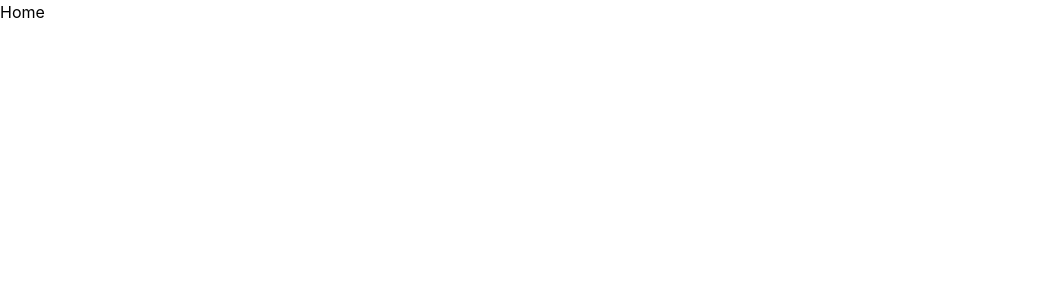
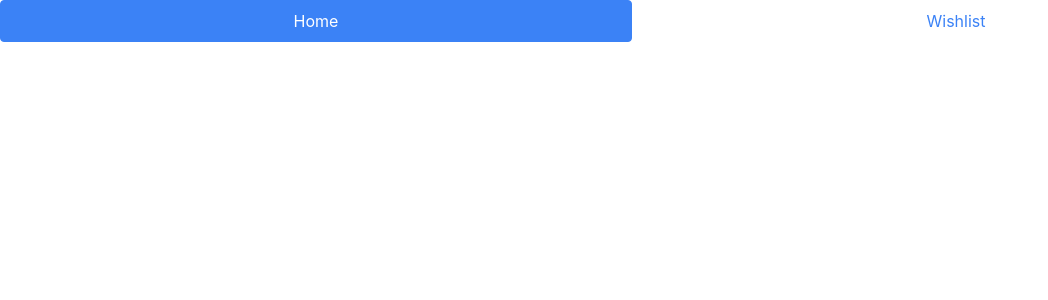
Before and after one commit to GauthamRVanjre/zevi-assignment, a React (Create React App) app: page / in a window 1280 px wide. Shown: the top 300 px of the page, without its empty margins (0-1048 px from the left). Built offline with nearby package versions, Linux system fonts and the light colour scheme.

Commit message:
added navbar and active and inactive styles

```diff
--- /dev/null
+++ b/src/components/navbar.tsx
@@ -0,0 +1,42 @@
+import React from "react";
+import { Link } from "react-router-dom";
+
+interface NavbarProps {
+  home: boolean;
+  wishlist: boolean;
+}
+
+const Navbar: React.FC<NavbarProps> = ({ home, wishlist }) => {
+  return (
+    <>
+      <ul className="flex">
+        <li className="flex-1 mr-2">
+          <Link
+            to={"/"}
+            className={
+              home
+                ? `text-center block border border-blue-500 rounded py-2 px-4 bg-blue-500 hover:bg-blue-700 text-white`
+                : `text-center block border border-white rounded hover:border-gray-200 text-blue-500 hover:bg-gray-200 py-2 px-4`
+            }
+          >
+            Home
+          </Link>
+        </li>
+        <li className="flex-1 mr-2">
+          <Link
+            to={"/wishlist"}
+            className={
+              wishlist
+                ? `text-center block border border-blue-500 rounded py-2 px-4 bg-blue-500 hover:bg-blue-700 text-white`
+                : `text-center block border border-white rounded hover:border-gray-200 text-blue-500 hover:bg-gray-200 py-2 px-4`
+            }
+          >
+            Wishlist
+          </Link>
+        </li>
+      </ul>
+    </>
+  );
+};
+
+export default Navbar;
--- a/src/pages/Home.tsx
+++ b/src/pages/Home.tsx
@@ -1,7 +1,12 @@
 import React from "react";
+import Navbar from "../components/navbar";
 
 const Home = () => {
-  return <div>Home</div>;
+  return (
+    <>
+      <Navbar home={true} wishlist={false} />
+    </>
+  );
 };
 
 export default Home;
--- a/src/pages/NoPage.tsx
+++ b/src/pages/NoPage.tsx
@@ -1,7 +1,12 @@
 import React from "react";
+import Navbar from "../components/navbar";
 
 const NoPage = () => {
-  return <div>NoPage</div>;
+  return (
+    <>
+      <Navbar home={false} wishlist={false} />
+    </>
+  );
 };
 
 export default NoPage;
--- a/src/pages/WishList.tsx
+++ b/src/pages/WishList.tsx
@@ -1,7 +1,12 @@
 import React from "react";
+import Navbar from "../components/navbar";
 
 const WishList = () => {
-  return <div>WishList</div>;
+  return (
+    <>
+      <Navbar home={false} wishlist={true} />
+    </>
+  );
 };
 
 export default WishList;
```
